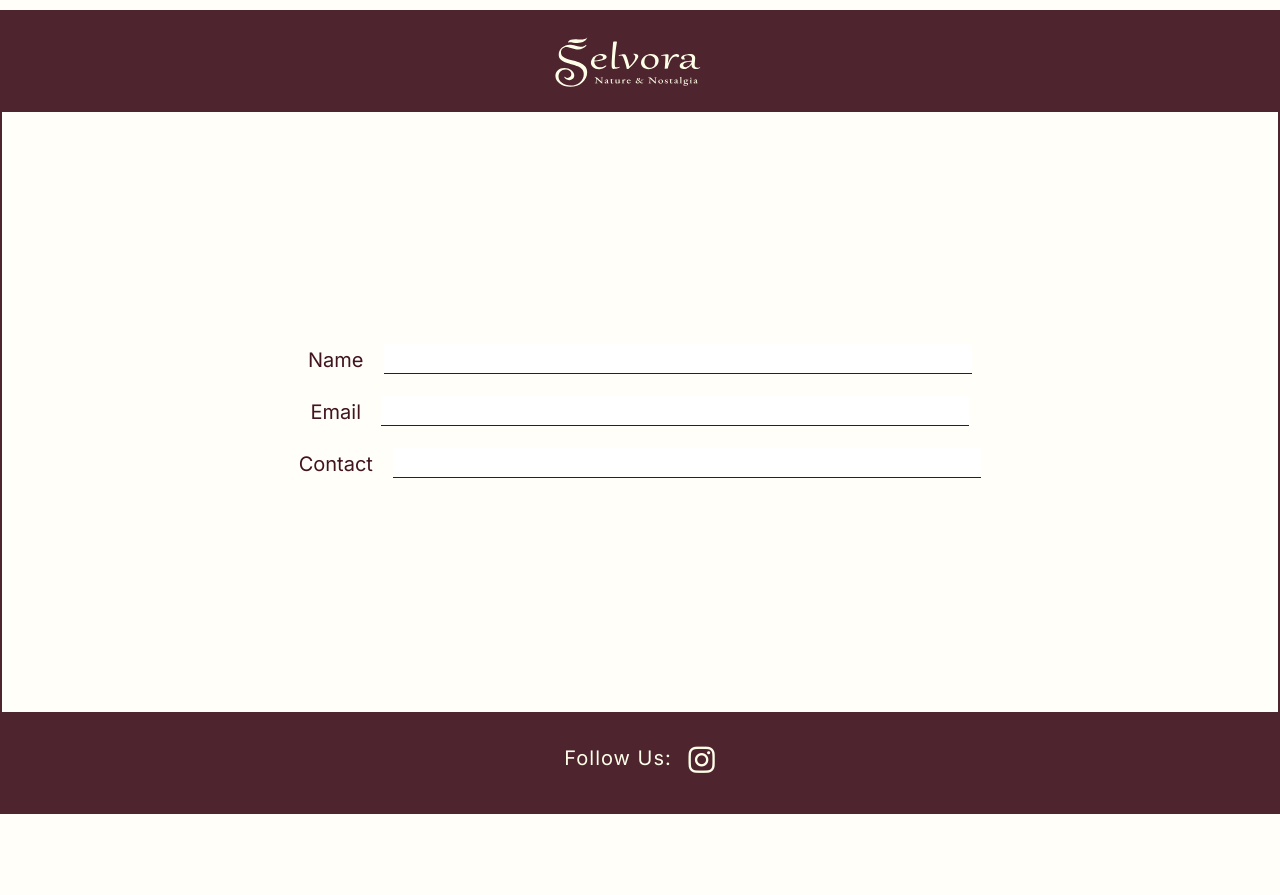
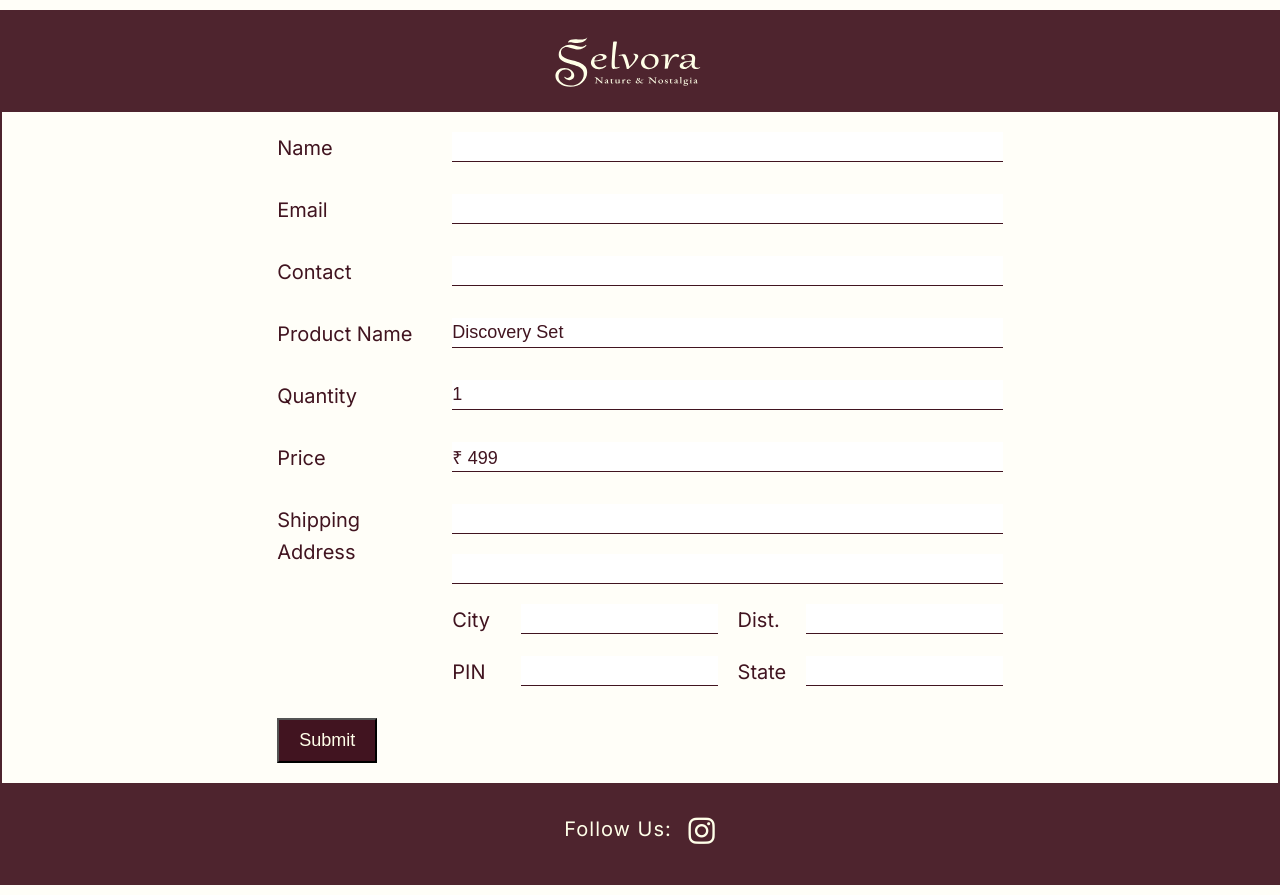
Before and after one commit to Neelanjan45/Selvora, a plain HTML site: page order.html in a window 1280 px wide. Before the commit the page ends 824 px from the top, so only its background shows below. Drawn offline with Linux system fonts and the light colour scheme.

Commit message:
Order form redesigned. Submission and data store logic added.

```diff
--- a/order.html
+++ b/order.html
@@ -15,30 +15,67 @@
     <main>
         <div id="order_form_container">
             <div id="order_form">
-
                 <div id="order_form_header">
                     <img src="Images/Selvora Beige.svg" alt="SELVORA" id="order_form_header_logo">
                 </div>
-                <div id="order_form_body">
+                <form id="order_form_body">
                     <div class="form_group">
                         <div class="form_label">Name</div>
-                        <input type="text" class="form_field">
+                        <input type="text" class="form_field" id="cust_name" required>
                     </div>
                     <div class="form_group">
                         <div class="form_label">Email</div>
-                        <input type="text" class="form_field">
+                        <input type="email" class="form_field" id="cust_email" required>
                     </div>
                     <div class="form_group">
                         <div class="form_label">Contact</div>
-                        <input type="text" class="form_field">
+                        <input type="tel" class="form_field" id="cust_contact" required>
                     </div>
 
-                </div>
+                    <div class="form_group">
+                        <div class="form_label">Product Name</div>
+                        <input type="text" class="form_field" value="Discovery Set" readonly  id="prod_name">
+                    </div>
+                    <div class="form_group">
+                        <div class="form_label">Quantity</div>
+                        <input type="number" class="form_field" value="1" id="prod_quantity" onclick=calcPrice() min="1">
+                    </div>
+                    <div class="form_group">
+                        <div class="form_label">Price</div>
+                        <input type="hidden" value="&#8377; 499" id="prod_base_price">
+                        <input type="text" class="form_field" value="&#8377; 499" id="total_price" readonly>
+                    </div>
+                    <div class="form_group">
+                        <div class="form_label">Shipping Address</div>
+                        <div id="address_group">
+                            <input type="textarea" class="form_field" id="adrs_line_one">
+                            <input type="textarea" class="form_field" id="adrs_line_two">
+                            <div id="address_inner_group">
+                                <div class="form_label">City</div>
+                                <input type="text" class="form_field" id="adrs_city" required>
+                                <div class="form_label right_label">Dist.</div>
+                                <input type="text" class="form_field" id="adrs_district" required>
+                            </div>
+                            <div id="address_inner_group">
+                                <div class="form_label">PIN</div>
+                                <input type="text" class="form_field" id="adrs_pin" required>
+                                <div class="form_label right_label">State</div>
+                                <input type="text" class="form_field" id="adrs_state" required>
+                            </div>
+                        </div>
+                    </div>
+                    <div class="form_group">
+                        <!-- <div class="form_label" id="order_form_submit">Submit</div> -->
+                         <input type="submit" class="form_label" id="order_form_submit">
+                    </div>
+                </form>
                 <div id="order_form_footer">
                     <p>Follow Us: <a href="https://www.instagram.com/selvora.aromatic/" target="_blank"><i class="fa-brands fa-instagram" id="order_form_social"></i></a></p>
                 </div>
             </div>
         </div>
     </main>
+
+    <script src="script.js"></script>
 </body>
 </html>
--- a/script.js
+++ b/script.js
@@ -8,6 +8,66 @@ async function loadComponents() {
 
 loadComponents();
 
+// Order Form Start
+function calcPrice() {
+
+    let quantity = Number(document.getElementById("prod_quantity").value)
+    let price = document.getElementById("prod_base_price").value.split(' ')
+
+    price[1] = quantity * Number(price[1])
+
+    price = price.join(' ')
+    document.getElementById('total_price').value = price
+}
+
+const orderSubmit = document.getElementById('order_form_body');
+
+orderSubmit.addEventListener(
+    'submit',
+
+    async function (e) {
+        e.preventDefault();
+
+        if (!orderSubmit.checkValidity()) {
+            orderSubmit.reportValidity();
+            return;
+        }
+
+        const price = document.getElementById('total_price').value.split(' ')[1]
+
+        let address = document.getElementById('adrs_line_one').value + ', ' + document.getElementById('adrs_line_two').value + ', ' + document.getElementById('adrs_city').value + ', ' + document.getElementById('adrs_district').value + ', ' + document.getElementById('adrs_pin').value + ', ' + document.getElementById('adrs_state').value
+
+        const formData = {
+            cust_name: document.getElementById('cust_name').value,
+            cust_email: document.getElementById('cust_email').value,
+            cust_contact: document.getElementById('cust_contact').value,
+            prod_name: document.getElementById('prod_name').value,
+            prod_quantity: document.getElementById('prod_quantity').value,
+            prod_base_price: document.getElementById('prod_base_price').value.split(' ')[1],
+            total_price: price,
+            ship_address: address
+        };
+
+        console.log(formData);
+
+        await fetch (
+            "https://script.google.com/macros/s/AKfycbzHBACfu6o3_tlCw3IKhL7su8WzN1keE8Q_m7tmi9pguMLTFHsMDEUhJlNm3kwyVYL2/exec",
+
+            {
+                method: "POST",
+                mode:"no-cors",
+                body: JSON.stringify(formData)
+            }
+        );
+
+        alert("Order submitted successfully.");
+
+        location.reload();
+    }
+);
+// Order Form End
+
+// Product Details Tab Start
 const buttons =
 document.querySelectorAll(".prod_desc_btn");
 
@@ -38,3 +98,4 @@ buttons.forEach(button=>{
     });
 
 });
+// Product Details Tab End
--- a/styles.css
+++ b/styles.css
@@ -481,10 +481,11 @@ nav ul {
 }
 
 #order_form {
-    min-height: 100dvh;
+    min-height: calc(100dvh - 20px);
     display: flex;
     flex-direction: column;
     justify-content: space-between;
+    overflow-y: auto;
 }
 
 #order_form_header {
@@ -501,20 +502,23 @@ nav ul {
     flex-direction: column;
     padding: 20px;
     margin: 0 auto;
-    gap: 20px;
-    width: 80%;
+    gap: 30px;
+    width: 60%;
 }
 
 .form_group {
     display: flex;
-    gap: 20px;
-    justify-content: center;
+    gap: 10px;
     font-size: 20px;
     color: #411420;
 }
 
+.form_label {
+    width: 30%;
+}
+
 .form_field {
-    width: 60%;
+    width: 100%;
     height: 30px;
     border-width: 0;
     border-bottom: 1px solid #411420;
@@ -524,6 +528,30 @@ nav ul {
 
 .form_field:focus-visible {
     outline: 0;
+}
+
+#address_group {
+    display: flex;
+    flex-direction: column;
+    width: 100%;
+    gap: 20px;
+}
+
+#address_inner_group {
+    display: flex;
+    gap: 10px;
+}
+.right_label {
+    margin-left: 10px;
+}
+
+#order_form_submit {
+    background: #411420;
+    color: #ffffe9;
+    width: max-content;
+    padding: 10px 20px;
+    font-size: 18px;
+    cursor: pointer;
 }
 
 #order_form_footer {
```
